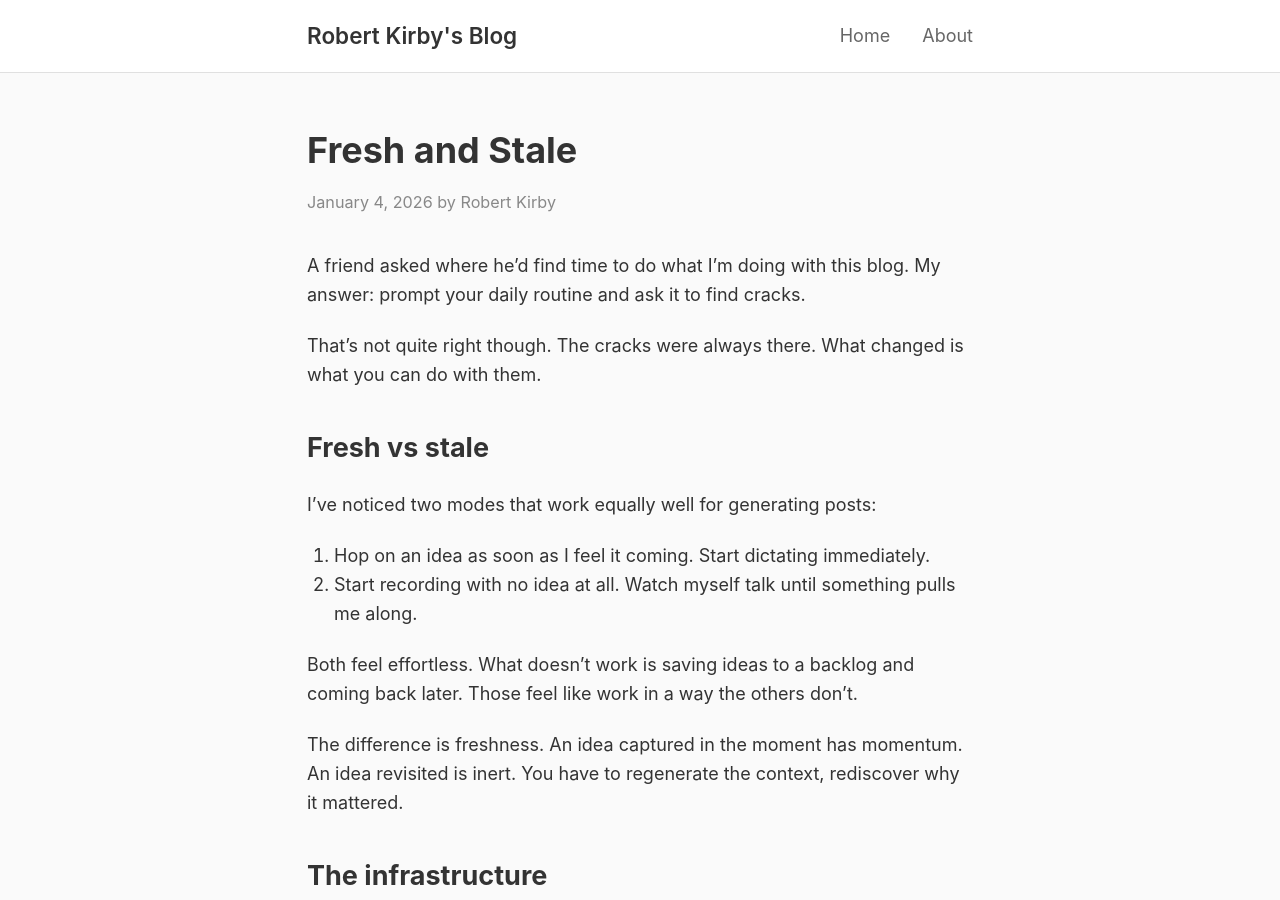
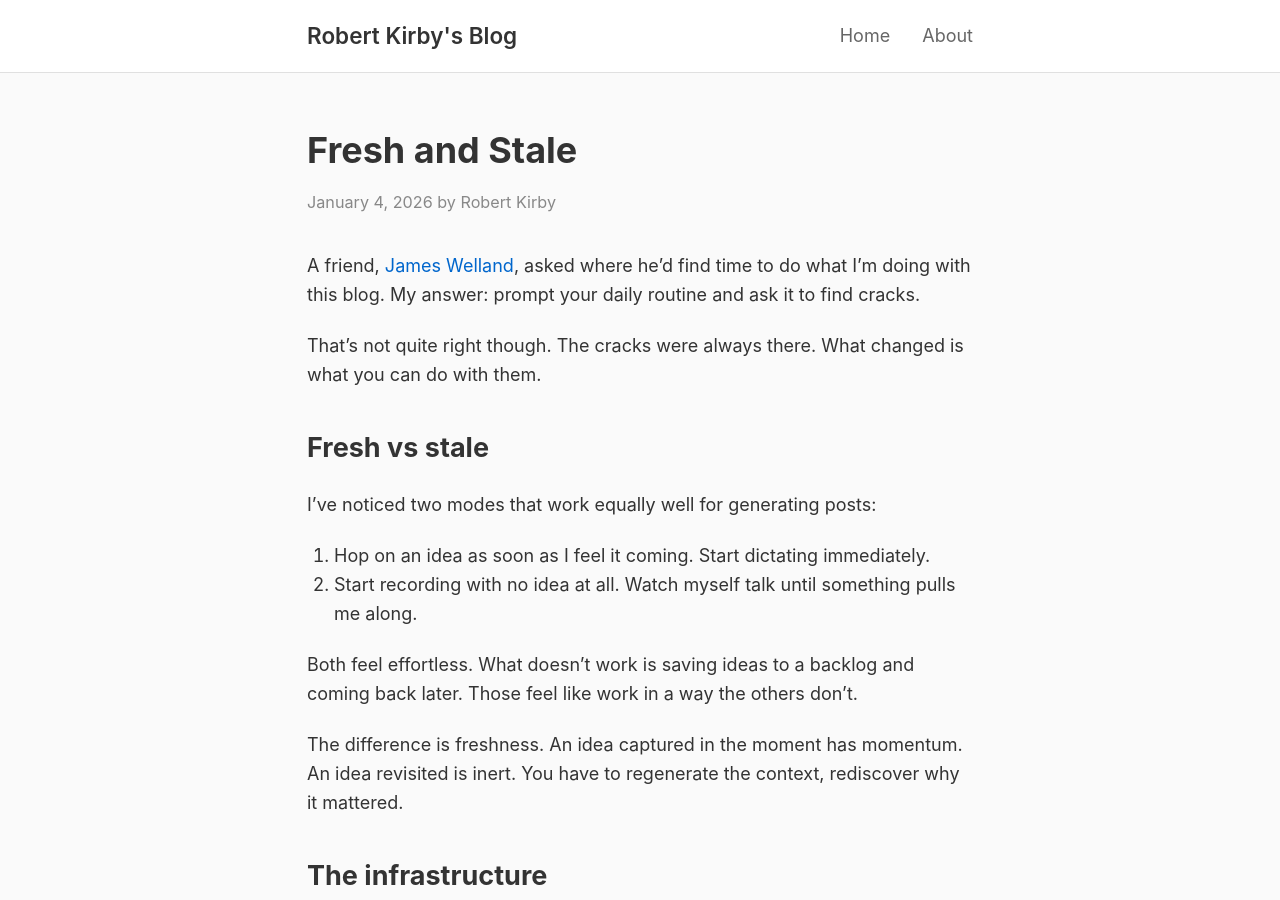
Before and after one commit to rob137/rob137.github.io, a Jekyll site: the page built from _posts/2026-01-04-fresh-and-stale.md, in a window 1280 px wide and 900 px high. Built offline with Jekyll 4.4.1, drawn with Linux system fonts in a browser that asks for light colours.

Commit message:
Link James Welland in Fresh and Stale, add Field Recording backlog item

```diff
--- a/_posts/2026-01-04-fresh-and-stale.md
+++ b/_posts/2026-01-04-fresh-and-stale.md
@@ -6,7 +6,7 @@ tags: [ai, writing, workflow, dictation]
 excerpt: "Ideas captured immediately feel effortless. Ideas saved for later feel like work. The difference is infrastructure."
 ---
 
-A friend asked where he'd find time to do what I'm doing with this blog. My answer: prompt your daily routine and ask it to find cracks.
+A friend, [James Welland](https://jameswelland.co.uk/), asked where he'd find time to do what I'm doing with this blog. My answer: prompt your daily routine and ask it to find cracks.
 
 That's not quite right though. The cracks were always there. What changed is what you can do with them.
 
```
Also changed, not shown: backlog.md (+4 -0 lines).
